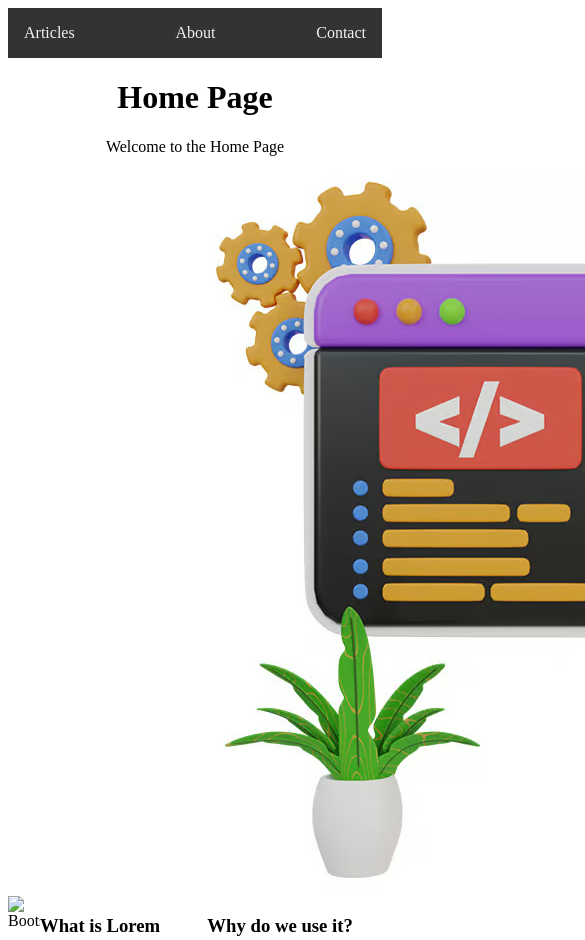
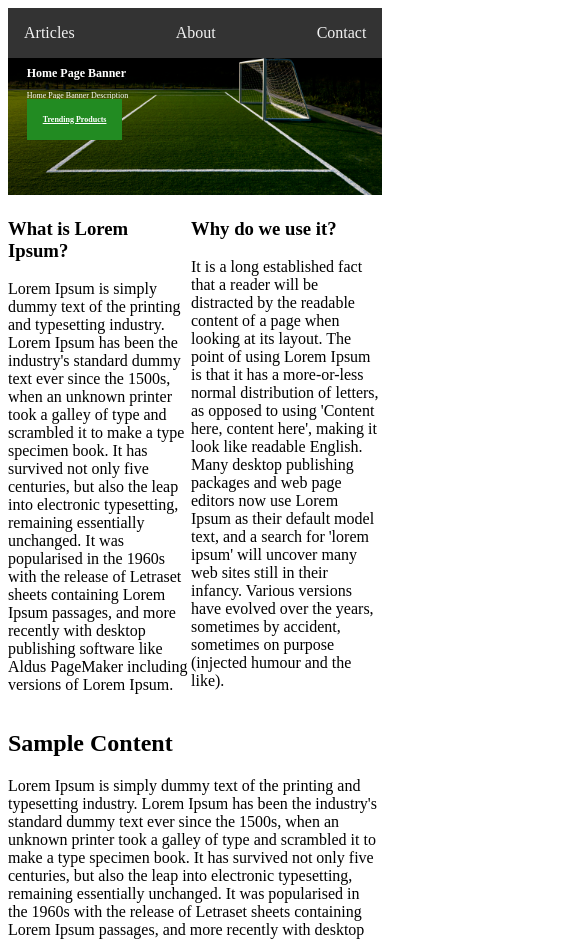
Before and after one commit to SmartTechTraining/html-with-css, a plain HTML site: page index.html in a window 390 px wide. Shown: the top 940 px of the page, 585 px wide, since content can reach past the window. Drawn offline with nearby package versions, Linux system fonts and the light colour scheme; files whose address does not match are found by name.

Commit message:
Day#9  - CSS Overlay  - CSS Responsiveness and used media queries  - Product Listing Page by dynamic loading

```diff
--- a/index.html
+++ b/index.html
@@ -5,7 +5,6 @@
 <head>
   <meta name="viewport" content="width=device-width, initial-scale=1.0">
   <link rel="stylesheet" href="styles/index.css">
-  <link rel="stylesheet" href="https://cdn.jsdelivr.net/npm/bootstrap-icons@1.11.3/font/bootstrap-icons.min.css">
   <style>
     /* CSS Naming Conventions */
     /*
@@ -17,24 +16,34 @@
 </head>
 
   <body>
-    <nav style="background-color: #333; overflow: hidden;">
+    <nav class="navbar">
       <ul class="navbar-list">
         <li><a href="/Users/spurge/personal_projects/CSS/html-site-with-css/pages/articles.html">Articles</a></li>
         <li><a href="pages/about.html">About</a></li>
         <li><a href="pages/contact.html">Contact</a></li>
       </ul>
     </nav>
-    <div class="home-page-header">
+    <!-- <div class="home-page-header">
       <h1 class="home-page-header">Home Page</h1>
       <p>Welcome to the Home Page</p>
-    </div>
-    <div class="image-container">
+    </div> -->
+    <!-- <div class="image-container">
       <source srcset="images/work-in-ofc.png" media="(max-width:600px)">
       <img src="images/html-dev.avif" alt="Work in Office">
 
+    </div> -->
+    <!-- Home Page Banner -->
+    <div class="home-page-banner-container">
+      <div class="banner-image-section">
+        <img src="/Users/spurge/personal_projects/CSS/html-site-with-css/images/stadium-1.jpeg" alt="Home Page Banner">
+      </div>
+      <div class="banner-text-section">
+        <h2>Home Page Banner</h2>
+        <p>Home Page Banner Description</p>
+        <a class="banner-button" href="/Users/spurge/personal_projects/CSS/html-site-with-css/pages/product-listing.html">Trending Products</a>
+      </div>
     </div>
     <div class="flex-container">
-      <img src="/assets/icons/bootstrap.svg" alt="Bootstrap" width="32" height="32">
       <div>
         <h3>What is Lorem Ipsum?</h3>
         <p>Lorem Ipsum is simply dummy text of the printing and typesetting industry. Lorem Ipsum has been the industry's
--- a/styles/index.css
+++ b/styles/index.css
@@ -8,12 +8,19 @@
   align-items: flex-start
 }
 
-/* .navbar {
-    background-color: #333;
-    overflow: hidden;
+.navbar {
+  background-color: #333;
+  overflow: hidden;
+  position: fixed;
+  width: -webkit-fill-available;
+  z-index: 999;
+}
 
-  } */
-
+@media screen and (max-width: 600px) {
+  .navbar {
+    width: 96%;
+  }
+}
 .navbar-list a {
   color: #f2f2f2;
   text-decoration: none;
@@ -34,6 +41,15 @@
 .youtube-video-container {
   display: flex;
   justify-content: space-around;
+  flex-wrap: wrap;
+}
+
+@media screen and (max-width: 600px) {
+  .iframe {
+    width: auto;
+    height: auto;
+  }
+
 }
 
 .table-container {
@@ -82,6 +98,12 @@
 .product-carousel-container {
   display: flex;
   justify-content: space-around;
+  flex-wrap: wrap;
+}
+@media screen and (max-width: 600px) {
+  .product-carousel-container {
+    flex-direction: column;
+  }
 }
 
 .sale-badge-1 {
@@ -100,3 +122,37 @@
   background: red;
   color: white;
 }
+
+.home-page-banner-container {
+  position: relative;
+}
+.banner-text-section {
+  position: absolute;
+  top:50%;
+  left:10%;
+  color: white;
+
+}
+@media screen and (max-width: 600px) {
+  .banner-text-section {
+    top: 25%;
+    left: 5%;
+  }
+  .banner-text-section h2 {
+    font-size: 12px;
+  }
+  .banner-text-section p, .banner-button {
+    font-size: 8px;
+  }
+}
+.banner-image-section {
+  img {
+    width: -webkit-fill-available;
+  }
+}
+.banner-button {
+  padding: 1rem;
+  font-weight: bold;
+  background: forestgreen;
+  color: white;
+}
```
Also changed, not shown: pages/product-listing.html (added, +21 -0 lines), images/stadium-1.jpeg (added).
